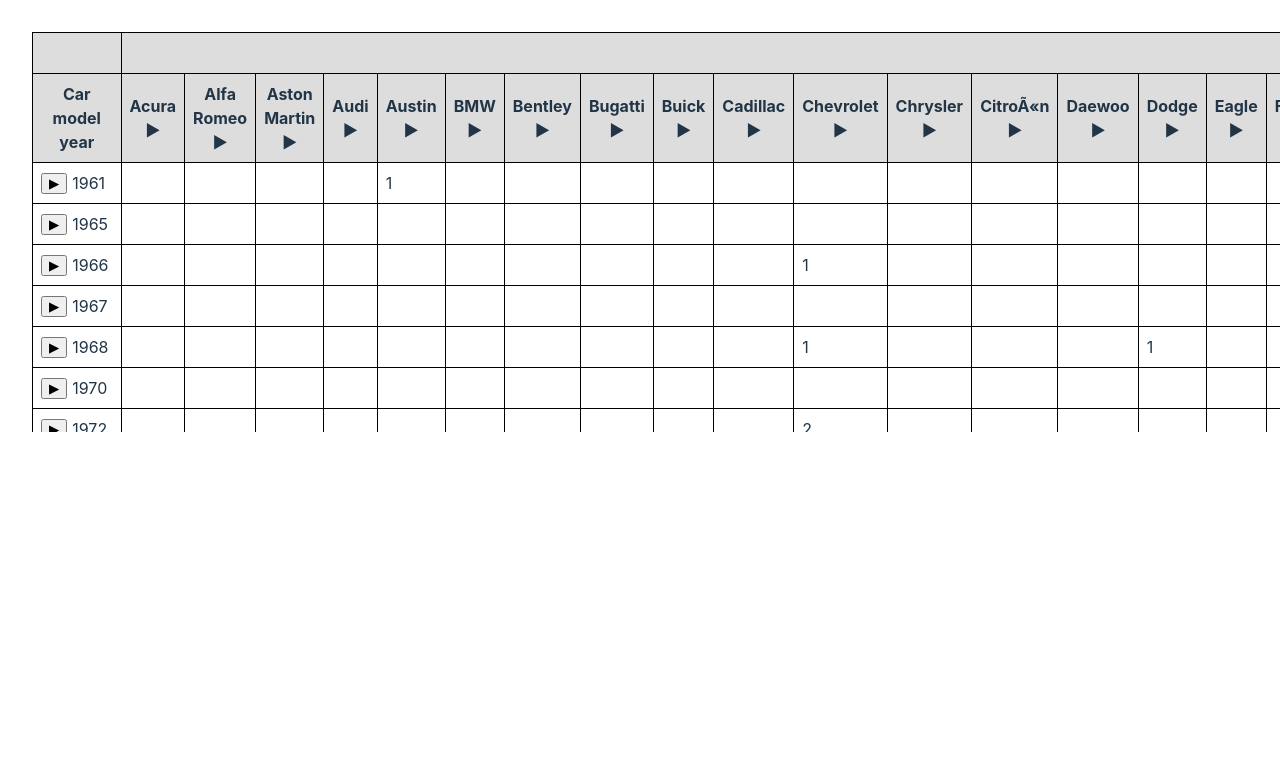
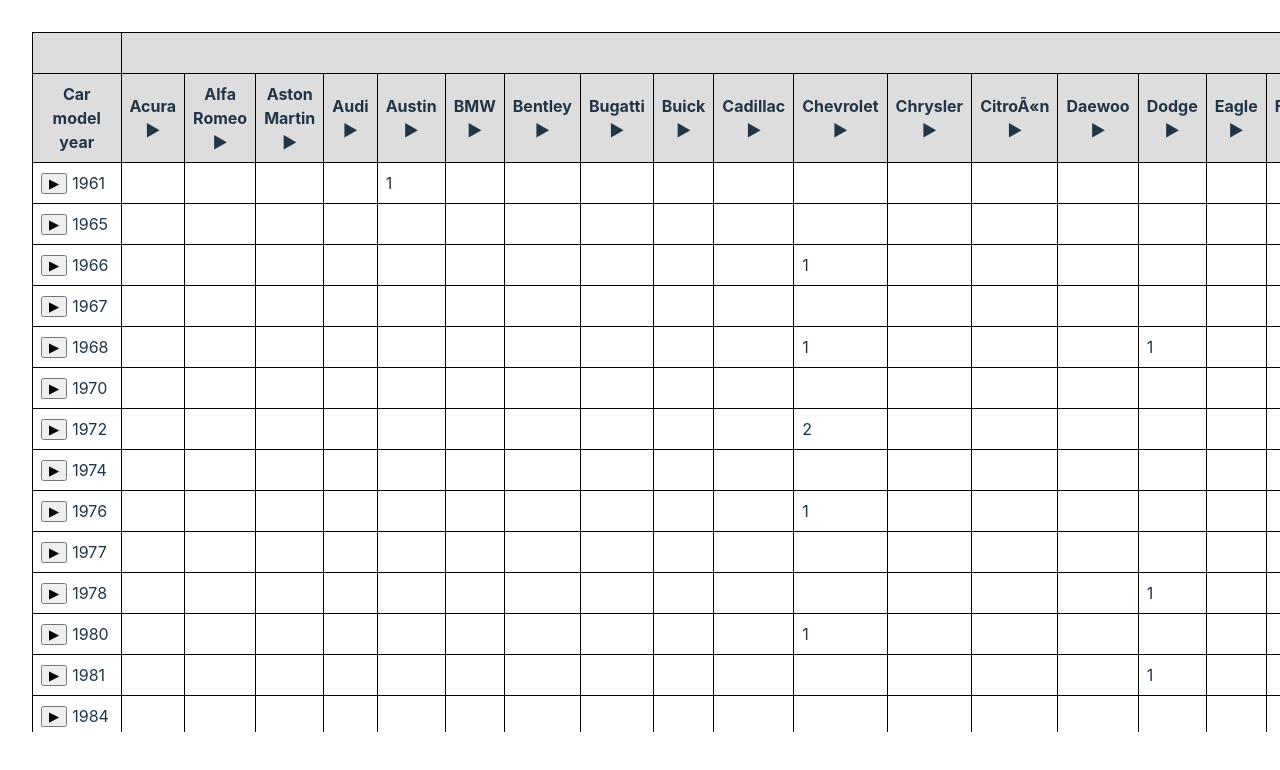
Before and after one commit to Muthuponmari/pivot_tanstack, a React (Create React App) app: page / in a window 1280 px wide. Shown: the top 770 px of the page. Built offline with nearby package versions, Linux system fonts and the light colour scheme.

Commit message:
duplicate row fixed

```diff
--- a/src/components/pivotTable.jsx
+++ b/src/components/pivotTable.jsx
@@ -30,11 +30,20 @@
                     };
                 }
 
-                function calculateTotal(row, value) {
-                    const dodgeCars = row.originalSubRows.filter(item => item[currentMeta.Id] === value);
-                    const totalValue = dodgeCars.reduce((sum, item) => sum + item.Value_GJYZ0tJE5V, 0);
-                    return totalValue
+                function calculateTotal(row, value, currentMeta) {
+                    let rowValue = [];
+                    if (Array.isArray(row.originalSubRows)) {
+                        rowValue = row.originalSubRows.filter(item => item[currentMeta.Id] === value);
                     }
+                    if (!row.originalSubRows) {
+                        if (row.original && row.original[currentMeta.Id] === value) {
+                            rowValue = [row.original];
+                        }
+                    }
+                    const totalValue = rowValue.reduce((sum, item) => sum + item[values[0].Id], 0);
+                    return totalValue;
+                }
+
                 const subColumns = generateColumns(
                     subItems,
                     remainingMeta,
@@ -58,7 +67,7 @@
                     columns: isExpanded ? subColumns : [],
                     accessorFn: (row) => row,
                     cell: ({ row, getValue }) => {
-                        const totalValue = calculateTotal(row, value);
+                        const totalValue = calculateTotal(row, value, currentMeta);
                         return totalValue > 0 ? totalValue : '';
                     }
                 };
@@ -138,37 +147,27 @@
         debugTable: true,
     })
 
-    const renderRow = React.useCallback((row) => {
+    const renderCell = React.useCallback((cell) => {
+        const row = cell.row;
+        if (cell.column.id === 'groupedColumn') {
             return (
-            <React.Fragment key={row.id}>
-                <tr>
-                    {row.getVisibleCells().map(cell => (
-                        <td key={cell.id} style={{ border: '1px solid black', padding: '8px' }}>
-                            {cell.column.id === 'groupedColumn' ? (
-                                <div style={{ display: 'flex', alignItems: 'center', paddingLeft: `${row.depth * 20}px` }}>
-                                    {row.subRows?.length > 0 && (
+                <div style={{ display: 'flex', alignItems: 'center' }}>
+                    <span style={{ width: `${row.depth * 20}px` }}></span> {/* Add indentation */}
                     <button
                         onClick={() => row.toggleExpanded()}
                         style={{ cursor: 'pointer', marginRight: '5px' }}
                     >
                         {row.getIsExpanded() ? '▼' : '▶'}
                     </button>
-                                    )}
                     {flexRender(cell.column.columnDef.cell, cell.getContext())}
                 </div>
-                            ) : (
-                                    flexRender(cell.column.columnDef.cell, cell.getContext())
-                                )}
-                        </td>
-                    ))}
-                </tr>
-                {row.getIsExpanded() && row.subRows.map(subRow => renderRow(subRow))}
-            </React.Fragment>
             )
+        }
+        return flexRender(cell.column.columnDef.cell, cell.getContext())
     }, [])
 
     return (
-        <div style={{ height: '400px', overflow: 'auto', background: 'white' }}>
+        <div style={{ height: '700px', overflow: 'auto', background: 'white' }}>
             <table style={{ borderCollapse: 'collapse', width: '100%' }}>
                 <thead style={{
                     position: 'sticky',
@@ -198,7 +197,15 @@
                     ))}
                 </thead>
                 <tbody>
-                    {table.getRowModel().rows.map(row => renderRow(row))}
+                    {table.getRowModel().rows.map(row => (
+                        <tr key={row.id}>
+                            {row.getVisibleCells().map(cell => (
+                                <td key={cell.id} style={{ border: '1px solid black', padding: '8px' }}>
+                                    {renderCell(cell)}
+                                </td>
+                            ))}
+                        </tr>
+                    ))}
                 </tbody>
             </table>
         </div>
```
Lines whose indentation alone changed are shown as unchanged.
